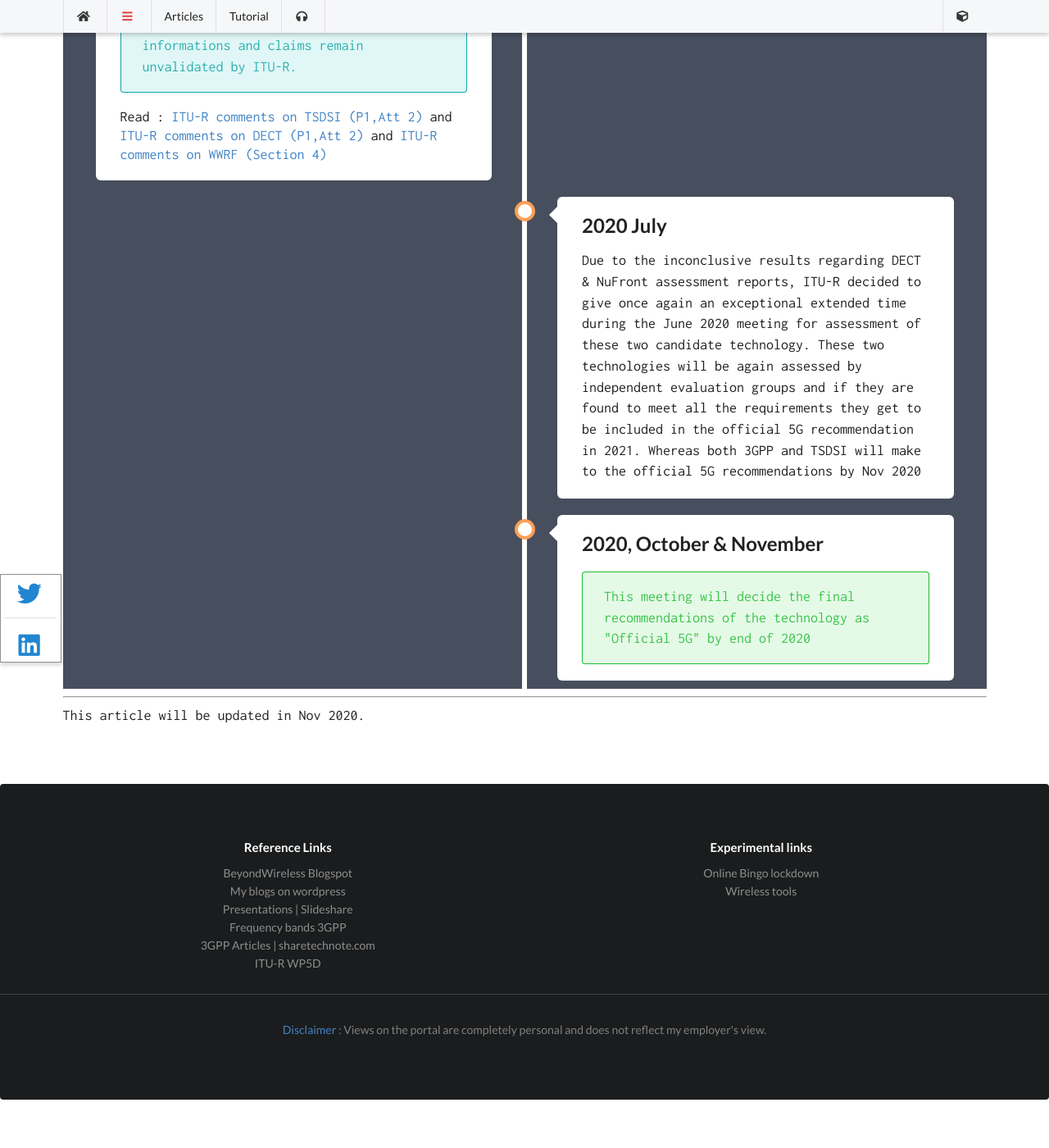
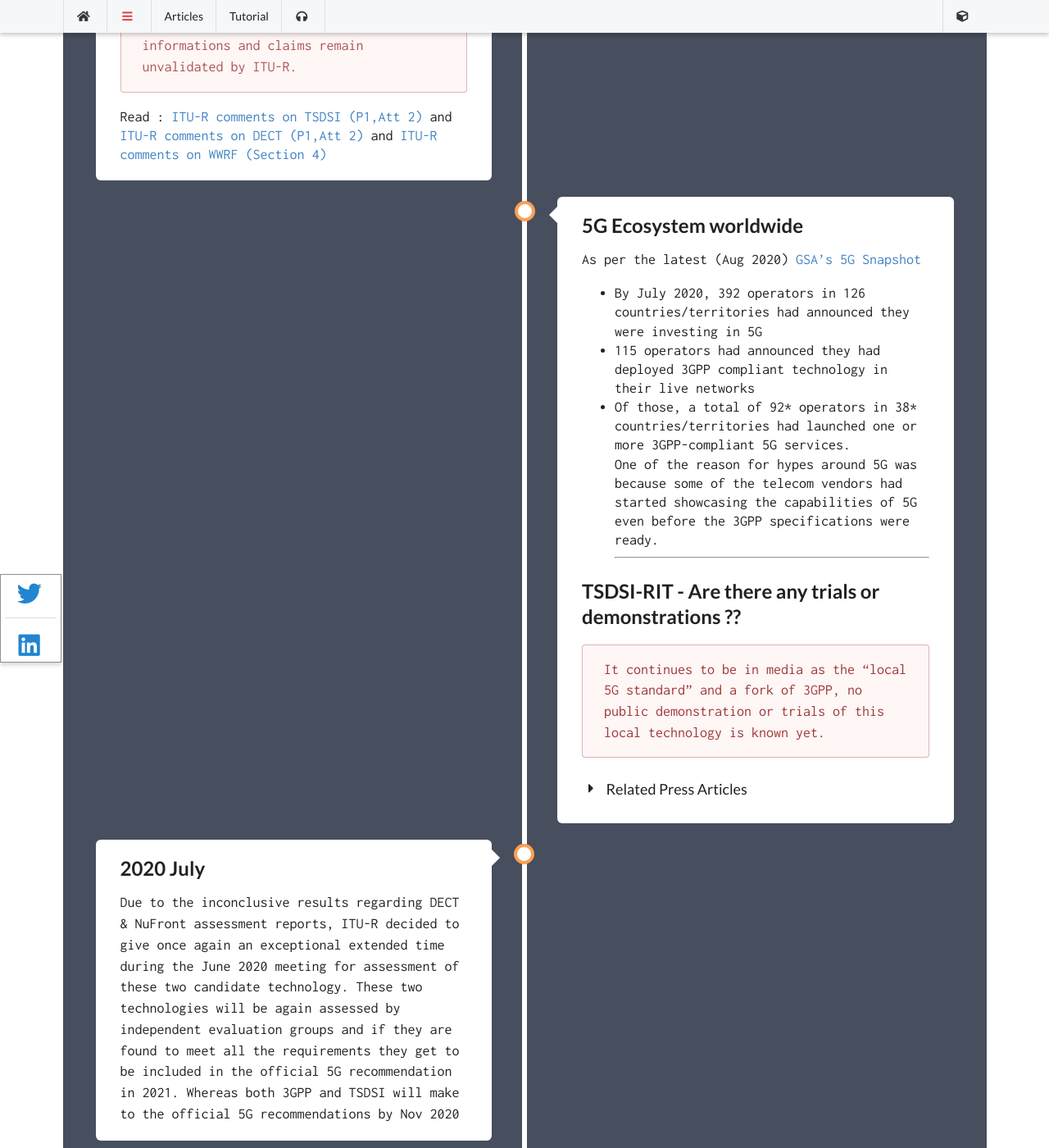
Before and after one commit to wiless/wiless.github.io, a Jekyll site: the page built from _articles/5gtimeline.md, in a window 1280 px wide and 1400 px high, scrolled down 6966 px. Shown: the whole window at 82% size. Built offline with Jekyll 4.4.1, drawn with Linux system fonts in a browser that asks for light colours; nearby versions of some CDN libraries; some web fonts are replaced; comment, search, counter and statistics services are not loaded; a style sheet for code colours, icons or effects is not loaded; before the commit the page ends 8307 px from its top, so only the background shows below that.

Commit message:
All meida articles included

```diff
--- a/_articles/5gtimeline.md
+++ b/_articles/5gtimeline.md
@@ -1,14 +1,12 @@
 ---
 layout: wide
-title: Story of official 5G
+title: Story of the official 5G
 summary: Article about the timeline of events at at ITU-R for announcing the official 5G (Last updated July 2020). Personal views based on public documents
 img: /imgs/genevalake.jpg
 index: 99
 
 ---
 # Story of the Official 5G
-
-<!-- <img class="ui fluid image" src="/imgs/genevalake.jpg"> -->
 
 
 *Official 5G* - The technology recognized and recommended by ITU-R to be deployed in IMT spectrum bands, that has been
@@ -17,7 +15,6 @@ vision of next generation of IMT technology. IMT-2000, IMT-Advanced (2010), IMT-
 
 Among all the generations of mobile technology, #5G has made lot of momentum and expectations from the technology right
 from the day when it was chalked out on a whiteboard.
-
 
 
 ## 3GPP 5G initiatives
@@ -263,7 +260,7 @@ The journey of official 5G began in 2014 and completed the vision of IMT and ove
           This success of TSDSI continued to attract media attraction as well as concerns of interoperability issues
           with global telecom ecosystem. Few press articles related to this are
 
-          <div class="ui icon button" data-content="EconomicTimes, Feb 2020">
+          <div class="ui icon button justify" data-content="EconomicTimes, Feb 2020">
 
             <a target=_blank
               href="https://telecom.economictimes.indiatimes.com/news/global-telecom-gear-vendors-body-seeks-meeting-with-dot-over-tsdsis-local-5g-standards-says-it-will-impact-5g-rollout/73901311">
@@ -273,7 +270,7 @@ The journey of official 5G began in 2014 and completed the vision of IMT and ove
             networks.
           </div>
 
-          <div class="ui icon button" data-content="EconomicTimes, Feb 2020">
+          <div class="ui icon button justify" data-content="EconomicTimes, Feb 2020">
             <a target=_blank
               href="https://tsdsi.in/tsdsis-submission-accepted-as-a-candidate-for-evaluation-as-an-imt-2020-5g-standard-at-itu-r-wp-5d-meeting/"><i
                 class="linkify icon"></i>
@@ -386,12 +383,10 @@ The journey of official 5G began in 2014 and completed the vision of IMT and ove
         </div>
       </div>
 
-      <div class="ui floating teal message">
+      <div class="ui floating negative message">
         <p>
            Such supplimentary information and claims in the evaluation reports were explicitly noted and declared as not relevant and not considered during the ITU-R processes (See ITU-R document). So these extra informations and claims remain unvalidated by ITU-R.
           </p>
-
-
 
       </div>
       Read : <a target=_blank href="https://www.itu.int/dms_pub/itu-r/md/15/imt.2020/c/R15-IMT.2020-C-0028!R1!MSW-E.docx"> ITU-R comments on  TSDSI (P1,Att 2)</a>
@@ -404,7 +399,57 @@ The journey of official 5G began in 2014 and completed the vision of IMT and ove
     </div>
   </div>
 
-  <div class="containernew containerright">
+<div class="containernew containerright">
+    <div class="content">
+<h2> 5G Ecosystem worldwide </h2>
+As per the latest (Aug 2020) <a href="https://gsacom.com/paper/5g-market-snapshot-august-2020/"> GSA’s 5G Snapshot </a>
+<ul>
+<li>  By July 2020, 392 operators in 126 countries/territories had announced they were investing in 5G </li>
+<li>   115 operators had announced they had deployed 3GPP compliant technology in their live networks </li>
+<li>   Of those, a total of 92* operators in 38* countries/territories had launched one or more 3GPP-compliant 5G services.</li>
+One of the reason for hypes around 5G was because some of the telecom vendors had started showcasing the capabilities of 5G even before the 3GPP specifications were ready.
+<hr>
+</ul>
+
+<h2>
+TSDSI-RIT - Are there any trials or demonstrations ??
+</h2>
+<div class="ui floating negative message">
+  It continues to be in media as the  “local 5G standard” and a fork of 3GPP, no public demonstration or trials of this local technology is known yet.
+</div>
+
+<div class="ui accordion">
+  <div class="title "> <i class="dropdown icon"></i>
+    Related Press Articles
+  </div>
+  <div class="content ">
+    <div class="ui icon button justify" data-content="Linkded Article, Mar 2020">
+      <a target=_blank href=
+      "https://www.linkedin.com/pulse/indias-5g-technology-opportunities-challenges-parag-kar">
+        <i class="linkify icon"></i> Linked Article, March 2020</a> India's 5G Technology - Opportunities and Challenges
+        Parag Kar's article to evaluate the opportunities and challenges that India is facing as it goes through the process of defining it own 5G standard.</div>
+
+                <div class="ui icon button justify" data-content="EconomicTimes, June 2020">
+      <a target=_blank href=
+      "https://telecom.economictimes.indiatimes.com/tele-talk/avoid-fragmentation-of-5g-technology-standards-while-bridging-the-digital-divide/4322">
+        <i class="linkify icon"></i> EconomicTimes, June 2020) </a> Avoid fragmentation of 5G technology standards while bridging the digital divide
+                </div>
+
+                <div class="ui icon button justify" data-content="EconomicTimes, June 2020">
+      <a target=_blank href="https://telecom.economictimes.indiatimes.com/news/bridging-the-5g-digital-divide-how-indigenously-developed-technology-can-reach-remote-indian-villages/77120188"> <i class="linkify icon"></i>
+      Economic Times, July 2020</a>
+
+      How indigenously developed 5G tech can reach remote Indian villages..by IIT Madras, Director. ...IITM Director, it is our fervent hope that, sooner rather than later, the enhancements proposed in the TSDSI RIT will get folded into the 3GPP RIT (as originally intended by India) and a single global standard will address everyone’s needs, including those on the wrong side of the digital divide. DISCLAIMER : Views expressed above are the author's own.
+                </div>
+  </div>
+</div>
+
+
+    </div>
+    </div>
+
+
+  <div class="containernew containerleft">
     <div class="content">
       <h2>2020 July</h2>
       <p>
```
Also changed, not shown: _articles/3gpprel17.md (+1 -0 lines).
